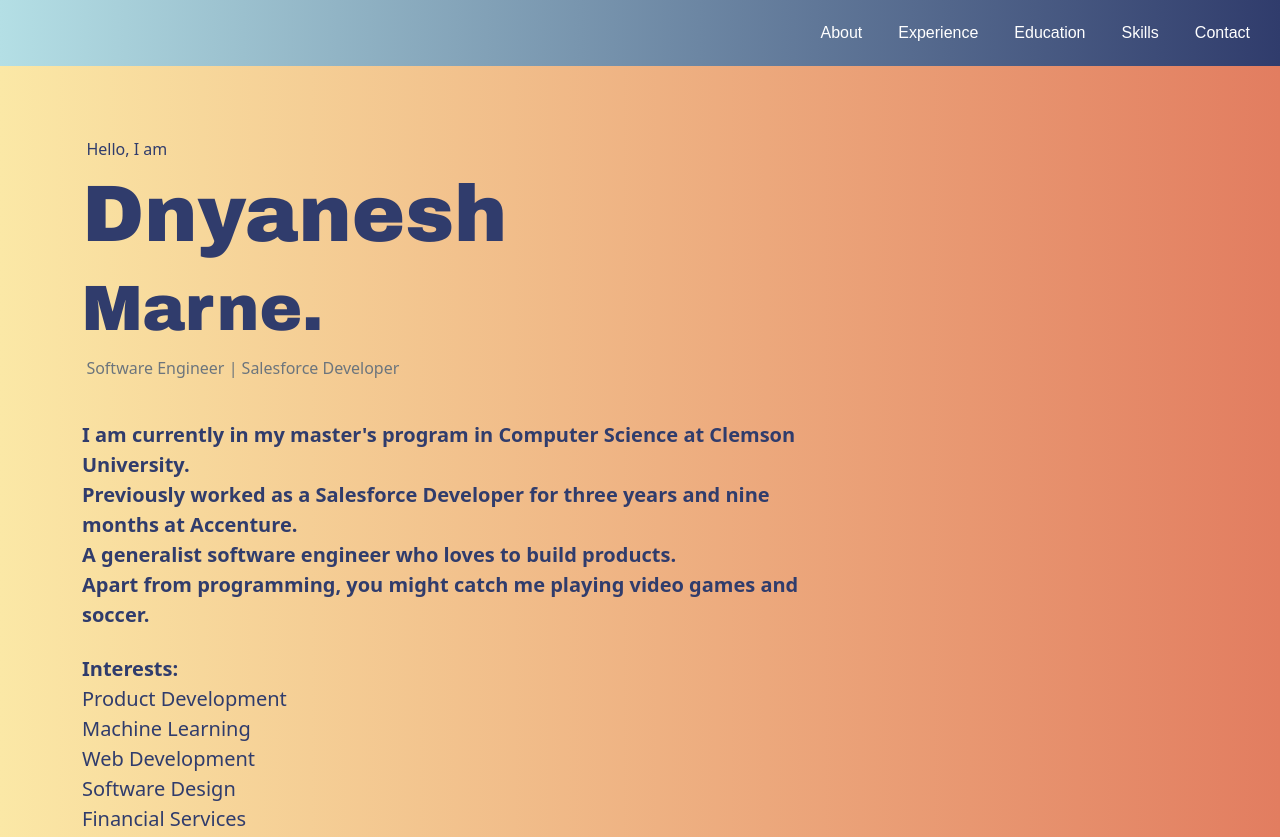
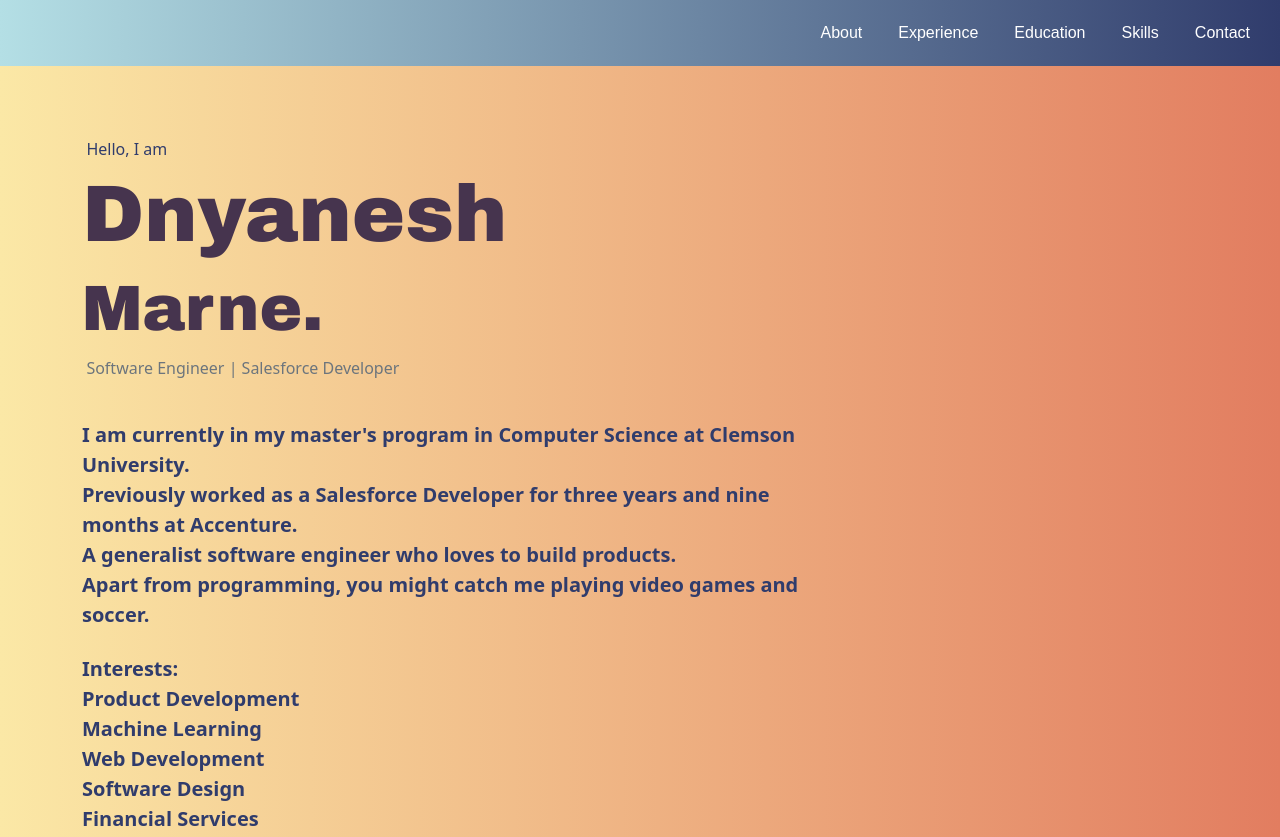
Before and after one commit to DnyaneshMarne/DnyaneshMarne.github.io, a plain HTML site: page index.html in a window 1280 px wide. Shown: the top 837 px of the page. Drawn offline with nearby package versions, Linux system fonts and the light colour scheme.

Commit message:
assignment 1 requirements completed

```diff
--- a/index.html
+++ b/index.html
@@ -73,8 +73,8 @@
             <div class="row align-items-start">
                 <div class="col col-12 col-sm-12 col-md-6 col-lg-8 col-xl-8 align-self-start">
                     <div style="margin-top: 10%;"><h6 style="margin-left:0.6%;">Hello, I am</h6>
-                    <h1 class="display-1" style="font-family: Arial black, Helvetica, sans-serif;">Dnyanesh</h1>
-                    <h3 class="display-3" style="font-family: Arial black, Helvetica, sans-serif;">Marne.</h3>
+                    <h1 class="display-1" style="font-family: Arial black, Helvetica, sans-serif; color: #46344E;">Dnyanesh</h1>
+                    <h3 class="display-3" style="font-family: Arial black, Helvetica, sans-serif; color: #46344E;">Marne.</h3>
                     <p class="text-muted" style="margin-left:0.6%;">Software Engineer | Salesforce Developer</p>
                     </div>
                     <br>
@@ -84,16 +84,21 @@
                         Apart from programming, you might catch me playing video games and soccer.</B> <br><br>
 
                         <div style="font-size:20px;">
-                        <B>Interests:</B><br>
+                            <B>Interests:<br>
                             Product Development<br>
                             Machine Learning<br>
                             Web Development<br>
                             Software Design<br>
-                        Financial Services
+                            Financial Services</B>
                         </div>
+
                 </div>
                 <div class="col col-12 col-sm-12 col-md-6 col-lg-4 col-xl-4 align-self-start">
-
+                    <div class="align-self-start p-6">
+                        <!--svg xmlns="http://www.w3.org/2000/svg" width="100%" height="100%" fill="currentColor" class="bi bi-laptop-fill" viewBox="0 0 16 16">
+                            <path d="M2.5 2A1.5 1.5 0 0 0 1 3.5V12h14V3.5A1.5 1.5 0 0 0 13.5 2h-11zM0 12.5h16a1.5 1.5 0 0 1-1.5 1.5h-13A1.5 1.5 0 0 1 0 12.5z"/>
+                        </svg-->
+                    </div>
 
                 </div>
             </div>
@@ -180,6 +185,7 @@
                         </div>
                     </div>
                 </div>
+                <br>
                 <br>
                 <div class="col col-12 col-md-12 col-lg-12 align-self-start">
                     <ul class="list-group">
@@ -347,13 +353,13 @@
             <h1 style="margin-top: 4%;">Contact</h1>
             <div style="font-size: 20px;">
             Connect to me on LinkedIn or send me an email by clicking the send email button.<br>
-            <a href="https://www.linkedin.com/in/dnyanesh-marne/" target="_blank" class="link-primary m-4">
+            <a href="https://www.linkedin.com/in/dnyanesh-marne/" target="_blank" class="link-dark m-4">
             <svg xmlns="http://www.w3.org/2000/svg" width="25" height="25" fill="currentColor" class="bi bi-linkedin" viewBox="0 0 16 16">
                 <path d="M0 1.146C0 .513.526 0 1.175 0h13.65C15.474 0 16 .513 16 1.146v13.708c0 .633-.526 1.146-1.175 1.146H1.175C.526 16 0 15.487 0 14.854V1.146zm4.943 12.248V6.169H2.542v7.225h2.401zm-1.2-8.212c.837 0 1.358-.554 1.358-1.248-.015-.709-.52-1.248-1.342-1.248-.822 0-1.359.54-1.359 1.248 0 .694.521 1.248 1.327 1.248h.016zm4.908 8.212V9.359c0-.216.016-.432.08-.586.173-.431.568-.878 1.232-.878.869 0 1.216.662 1.216 1.634v3.865h2.401V9.25c0-2.22-1.184-3.252-2.764-3.252-1.274 0-1.845.7-2.165 1.193v.025h-.016a5.54 5.54 0 0 1 .016-.025V6.169h-2.4c.03.678 0 7.225 0 7.225h2.4z"/>
               </svg>
             </a>
             <B>
-            <a href="mailto:dmarne@clemson.edu" target="_blank" class="link-primary m-4"><svg xmlns="http://www.w3.org/2000/svg" width="25" height="25" fill="currentColor" class="bi bi-mailbox2 m-1" viewBox="0 0 16 16">
+            <a href="mailto:dmarne@clemson.edu" target="_blank" class="link-dark m-4"><svg xmlns="http://www.w3.org/2000/svg" width="25" height="25" fill="currentColor" class="bi bi-mailbox2 m-1" viewBox="0 0 16 16">
                 <path d="M9 8.5h2.793l.853.854A.5.5 0 0 0 13 9.5h1a.5.5 0 0 0 .5-.5V8a.5.5 0 0 0-.5-.5H9v1z"/>
                 <path d="M12 3H4a4 4 0 0 0-4 4v6a1 1 0 0 0 1 1h14a1 1 0 0 0 1-1V7a4 4 0 0 0-4-4zM8 7a3.99 3.99 0 0 0-1.354-3H12a3 3 0 0 1 3 3v6H8V7zm-3.415.157C4.42 7.087 4.218 7 4 7c-.218 0-.42.086-.585.157C3.164 7.264 3 7.334 3 7a1 1 0 0 1 2 0c0 .334-.164.264-.415.157z"/>
               </svg>Send Email</a></B>
```
Lines whose indentation alone changed are shown as unchanged.
